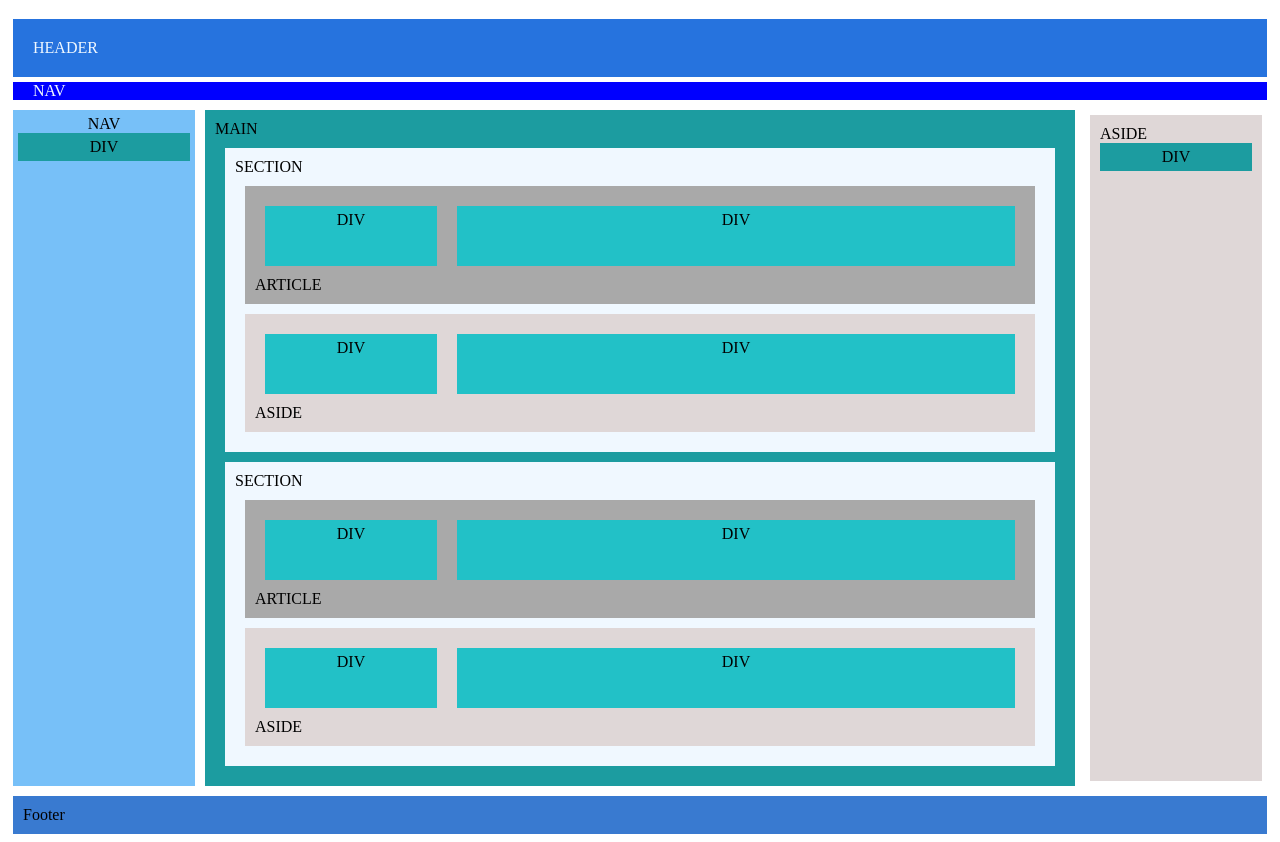
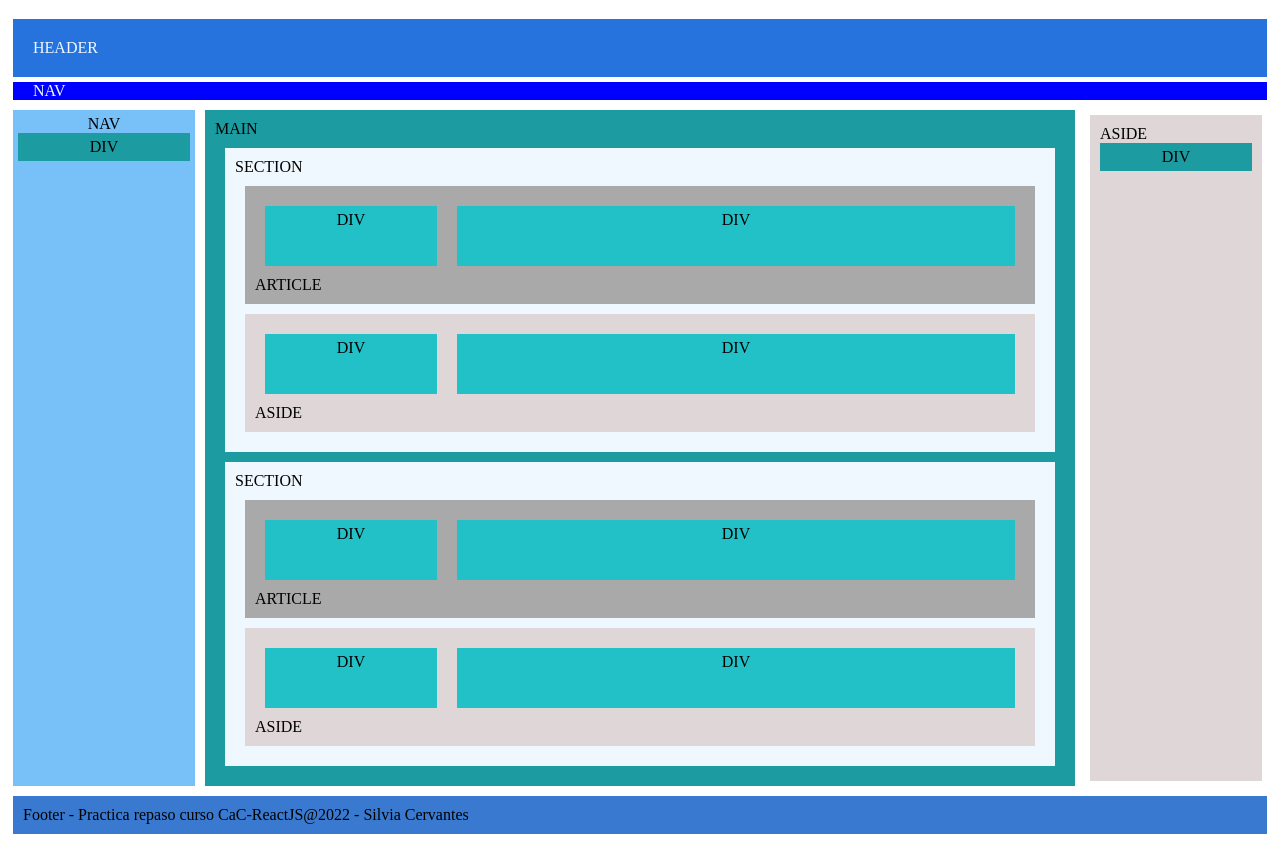
Before and after one commit to silviacervantes/CaC_ReactJS, a plain HTML site: page index.html in a window 1280 px wide. Shown: the part 61-903 px from the top of the page. Drawn offline with Linux system fonts and the light colour scheme.

Commit message:
Update index.html

```diff
--- a/index.html
+++ b/index.html
@@ -53,6 +53,6 @@
             <div class="div_lateral">DIV</div>
         </aside>
     </div>
-    <footer class="footer"> Footer</footer>
+    <footer class="footer"> Footer - Practica repaso curso CaC-ReactJS@2022 - Silvia Cervantes</footer>
 </body>
 </html>
```
